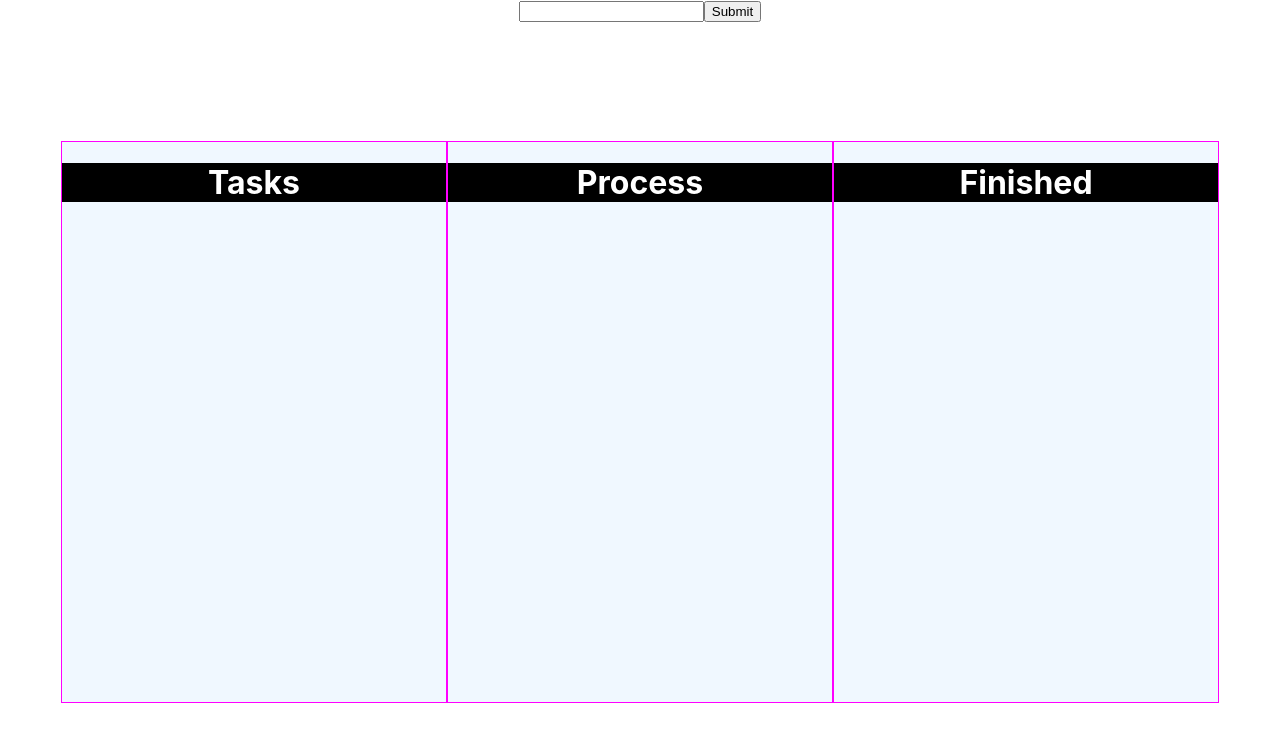
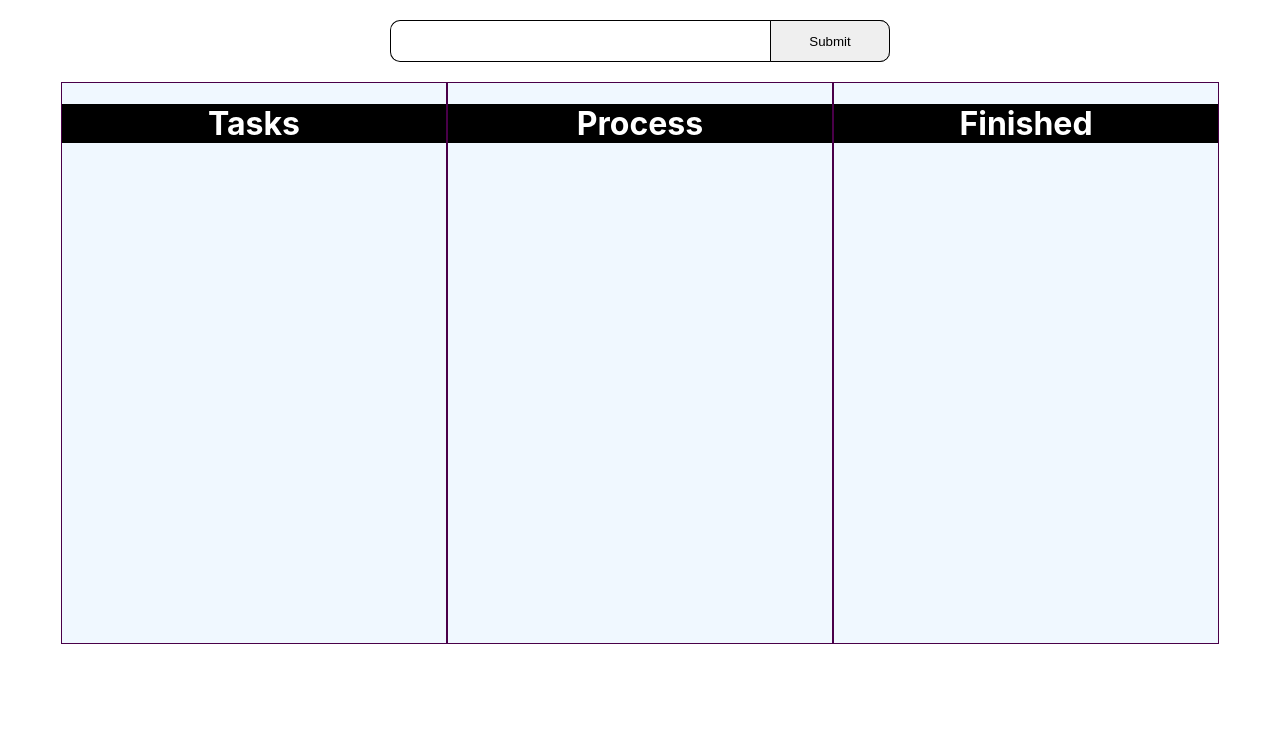
Before and after one commit to mahesh00009/JiraComp, a React (Create React App) app: page / in a window 1280 px wide. Shown: the top 742 px of the page. Built offline with nearby package versions, Linux system fonts and the light colour scheme.

Commit message:
fixed search style

```diff
--- a/src/Components/Jira.css
+++ b/src/Components/Jira.css
@@ -1,8 +1,33 @@
+.inputFields {
+    display: flex;
+    width: 500px;
+    margin: 20px auto;
+    position: relative;
 
+}
+.inputText{
+    width: 100%;
+    height: 30px;
+    border: 1px solid black;
+    padding: 5px;
+    font-size: 1rem;
+    border-right: none;
+    border-radius: 10px;
 
+}
+
+.inputFields button{
+    position: absolute;
+    right: 0;
+    width: 120px;
+    border-radius: 0 10px 10px 0;
+    cursor: pointer;
+    border: 1px solid rgb(0, 0, 0);
+    outline: none;
+    height: 100%;
+}
 .tasksContainer {
     display: flex;
-    height: 100vh;
     justify-content: center;
     align-items: center;
 }
@@ -10,11 +35,14 @@
 .tasksContainer > *{
     width: 30%;
     height: 70vh;
+    overflow: scroll;
     background-color: aliceblue;
-    border: 1px solid fuchsia;
+    border: 1px solid rgb(73, 0, 73);
 }
 
 .tasksContainer .heading{
+    position: sticky;
+    top: 0;
     background-color: black;
     color: white;
 }
--- a/src/Components/Jira.js
+++ b/src/Components/Jira.js
@@ -6,11 +6,6 @@ import "./Jira.css"
 import { FaArrowRight, FaArrowLeft } from "react-icons/fa";
 
 const Jira = () => {
-
-    const obj = {
-        id : null,
-        task : ""
-    }
 
     const [allTasks,setAllTasks] = useState([[], [], []]);
     const [input, setInput] = useState("")
@@ -26,19 +21,15 @@ const Jira = () => {
     const arrowLeftHandler = (taskToMove, index) => {
         setAllTasks((prev) => {
 
-
             let result = prev.map((elem, ind)=>{
 
                 return ind ===  taskToMove.id - 1 ? [...elem, {...taskToMove, id : taskToMove.id - 1}]: ind === taskToMove.id ? elem.splice(index,1): elem  })
             return result
     })
     }
-
     const arrowRightHandler = (taskToMove, index) => {
 
-
         setAllTasks((prev) => {
-
 
             let result = prev.map((elem, ind)=>{
 
@@ -48,17 +39,13 @@ const Jira = () => {
     })
     }
 
-    // useEffect(() => {
-
-    //     setAllTasks([...allTasks])
-
-    // }, [allTasks])
-
   return (
     <div>
 
-        <input type="text" onChange={(e) => setInput(e.target.value)}/>
+        <div className="inputFields">
+        <input type="text" className='inputText' onChange={(e) => setInput(e.target.value)}/>
         <button onClick={submitHandler}>Submit</button>
+        </div>
 
         <div className='tasksContainer'>
             <div className="tasks">
@@ -71,7 +58,6 @@ const Jira = () => {
                             <h1>{elem.task}</h1>
 
                             {elem.id !== allTasks.length - 1 &&  <FaArrowRight className='icon' onClick={arrowRightHandler.bind(this, elem, index)}/>}
-
 
                         </div>
                     ))
```
